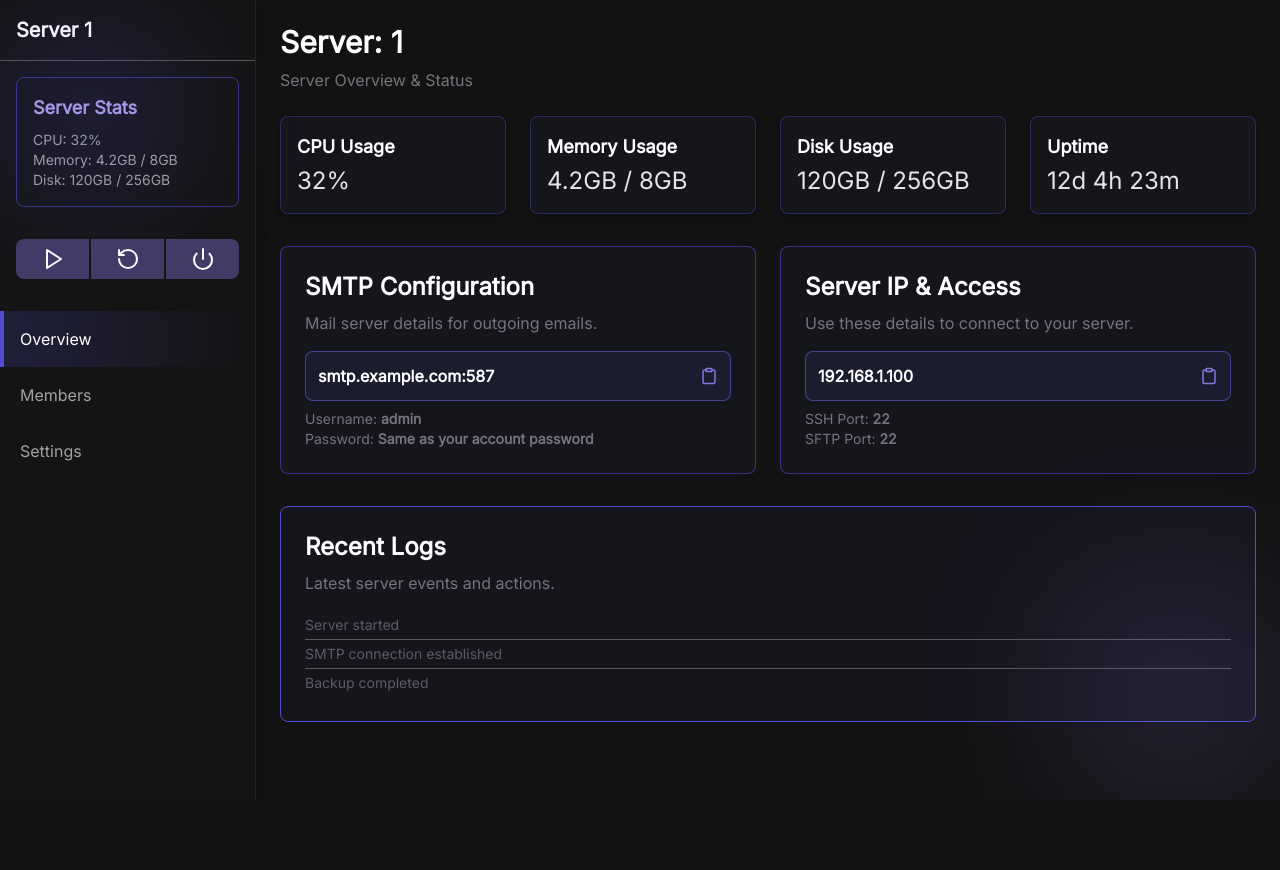
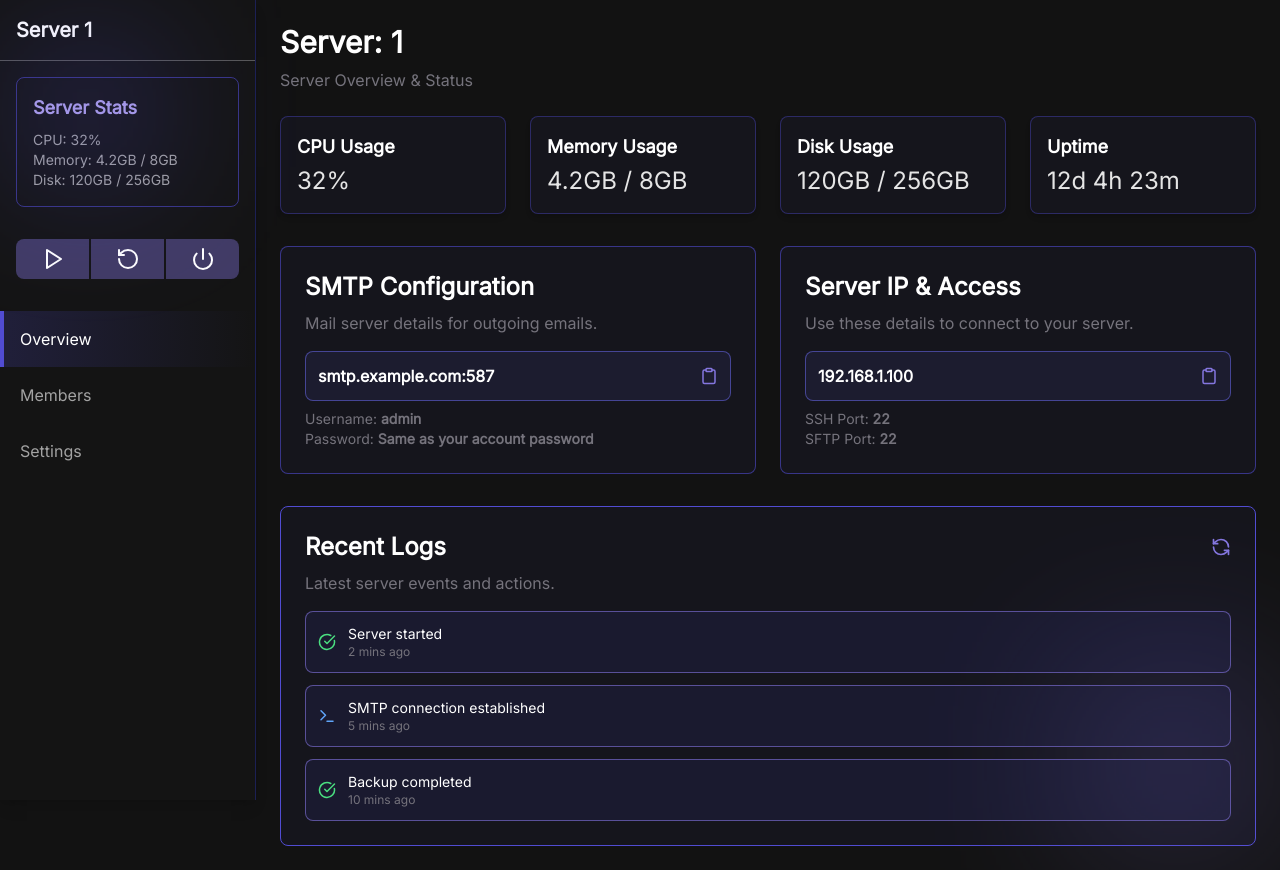
Before and after one commit to dreadfulstep/host, a Next.js app in the folder frontend/: page /dashboard/servers/1 in a window 1280 px wide. Before the commit the page ends 800 px from the top, so only its background shows below. Built offline with nearby package versions, Linux system fonts and the light colour scheme.

Commit message:
Recent logs section updated

```diff
--- a/frontend/src/app/dashboard/(user)/servers/[serverId]/page.tsx
+++ b/frontend/src/app/dashboard/(user)/servers/[serverId]/page.tsx
@@ -1,9 +1,22 @@
 "use client";
 
 import { useParams } from "next/navigation";
-import { Clipboard, ClipboardCheck, X } from "lucide-react";
+import { AlertTriangle, CheckCircle, Clipboard, ClipboardCheck, RefreshCcw, Terminal, X, XCircle } from "lucide-react";
 import ServerSidebar from "./components/ServerSidebar";
 import { toast } from "sonner";
+
+const logs = [
+  { message: "Server started", type: "success", time: "2 mins ago" },
+  { message: "SMTP connection established", type: "info", time: "5 mins ago" },
+  { message: "Backup completed", type: "success", time: "10 mins ago" }
+];
+
+const logIcons = {
+  success: <CheckCircle className="text-green-400" size={18} />,
+  info: <Terminal className="text-blue-400" size={18} />,
+  warning: <AlertTriangle className="text-yellow-400" size={18} />,
+  error: <XCircle className="text-red-400" size={18} />,
+};
 
 export default function ServerPage() {
   const { serverId } = useParams() ?? { serverId: "" };
@@ -86,15 +99,28 @@ export default function ServerPage() {
         </div>
 
         <div className="mt-8 p-6 bg-primary-a10/5 border border-primary-a10 rounded-lg">
-          <h2 className="text-2xl font-semibold">Recent Logs</h2>
-          <p className="text-tonal-a40 mt-2">Latest server events and actions.</p>
-          <div className="mt-4">
-            {["Server started", "SMTP connection established", "Backup completed"].map((log, idx) => (
-              <p key={idx} className="text-tonal-a30 text-sm py-1 border-b border-surface-a30 last:border-0">
-                {log}
-              </p>
-            ))}
-          </div>
+            <div className="flex justify-between items-center">
+                <h2 className="text-2xl font-semibold">Recent Logs</h2>
+                <button className="text-primary-a30 hover:text-primary-a20 transition">
+                <RefreshCcw size={20} />
+                </button>
+            </div>
+            <p className="text-tonal-a40 mt-2">Latest server events and actions.</p>
+
+            <div className="mt-4 space-y-3">
+                {logs.slice(0, 3).map((log, idx) => (
+                <div
+                    key={idx}
+                    className="flex items-center gap-3 p-3 border border-primary-a30/60 bg-primary-a10/10 rounded-lg"
+                >
+                    {logIcons[log.type as keyof typeof logIcons]}
+                    <div className="flex-1">
+                    <p className="text-white text-sm">{log.message}</p>
+                    <p className="text-xs text-tonal-a40">{log.time}</p>
+                    </div>
+                </div>
+                ))}
+            </div>
         </div>
       </main>
     </div>
```
